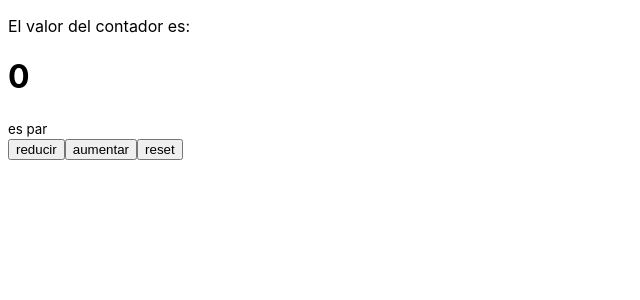
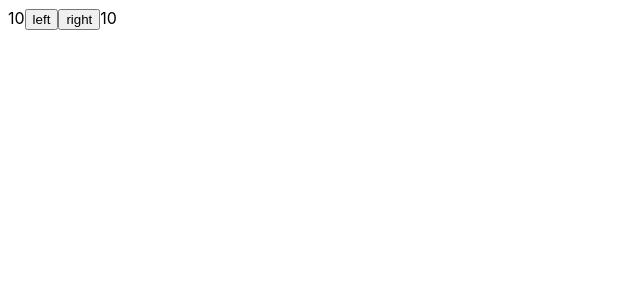
Before and after one commit to Joseduardo25/bootcamp-midudev-clase3, a React (Create React App) app: page / in a window 1280 px wide. Shown: the top 300 px of the page, without its empty margins (0-640 px from the left). Built offline with nearby package versions, Linux system fonts and the light colour scheme.

Commit message:
left / right

```diff
--- a/src/index.js
+++ b/src/index.js
@@ -1,65 +1,28 @@
-import React from 'react';
-import ReactDOM from 'react-dom';
+import React from 'react'
+import { useState } from 'react'
+import  ReactDOM  from 'react-dom'
 import './index.css';
-import reportWebVitals from './reportWebVitals';
-import { useState } from 'react';
-import { render } from '@testing-library/react';
 
 
-const Counter = ({numero}) => {
-  return(
-    <h1>{numero}</h1>
-  )
-}
+const App = () => {
+  const [left, setLeft] = useState(10)
+  const [right, setRight] = useState(10)
 
-const App = () => {
-  const [contador, setContador] = useState(0)
-
-  const aumentar = () => {
-    setContador(contador + 1)
-  }
-
-  const restar = () => {
-    setContador(contador - 1)
-  }
-
-  const reset = () => {
-    setContador(0)
-  }
-
-  const isEven = contador % 2 === 0
-  const mensaje = isEven ? 'es par' : 'es impar'
-
-
-  return(
+  return (
     <div>
-      <p>El valor del contador es:</p>
-      <Counter numero={contador} />
-      <small>{mensaje}</small>
-      <br/>
-      <button onClick={restar}>
-        reducir
+      {left}
+      <button onClick={() => setLeft(left + 1)}>
+        left
       </button>
-      <button onClick={aumentar}>
-        aumentar
+      <button onClick={() => setRight(right + 1)}>
+        right
       </button>
-      <button onClick={reset}>
-        reset
-      </button>
+      {right}
     </div>
   )
 }
 
 
-  ReactDOM.render(
-      <App />,document.getElementById('root')
-  );
-
-
-
-
-
-// If you want to start measuring performance in your app, pass a function
-// to log results (for example: reportWebVitals(console.log))
-// or send to an analytics endpoint. Learn more: https://bit.ly/CRA-vitals
-reportWebVitals();
+ReactDOM.render(
+  <App />,document.getElementById("root")
+);
```
Also changed, not shown: src/oldindex.js (added, +64 -0 lines).
